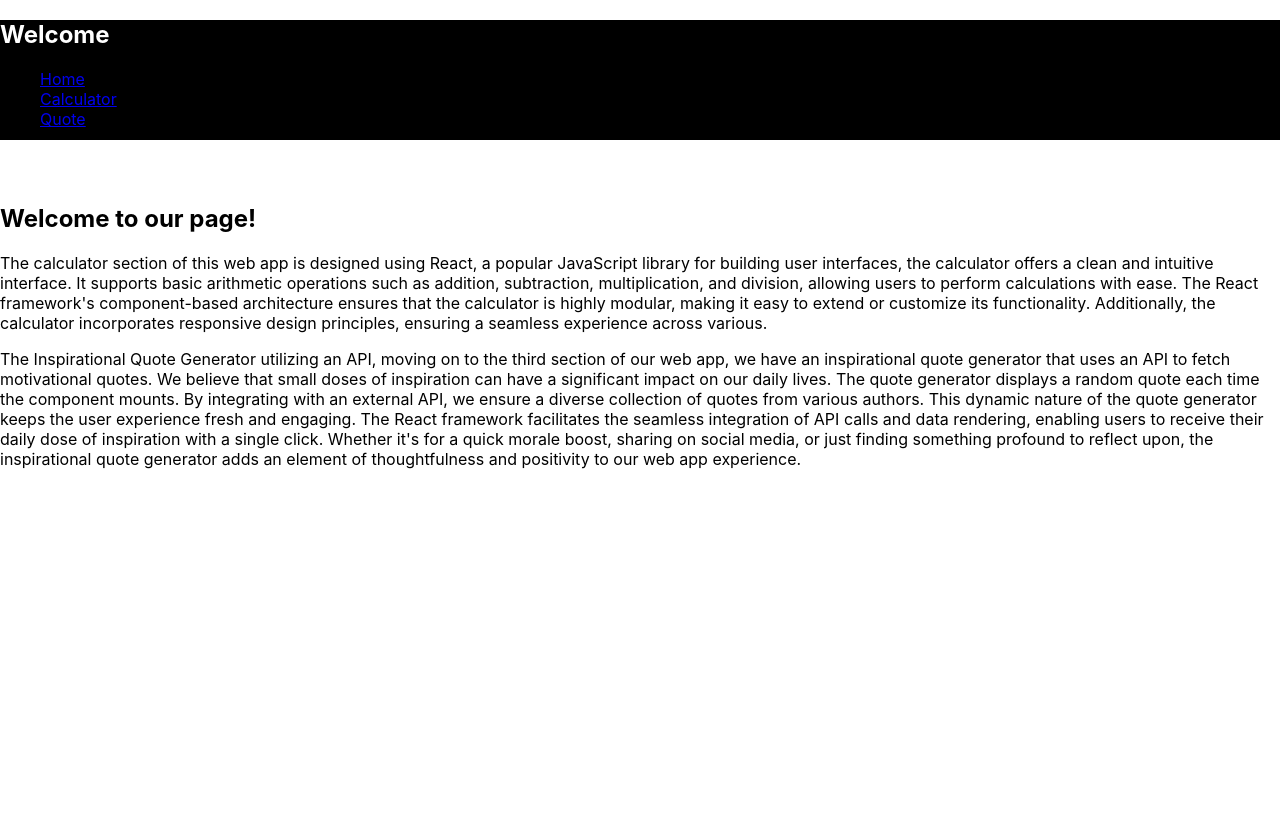
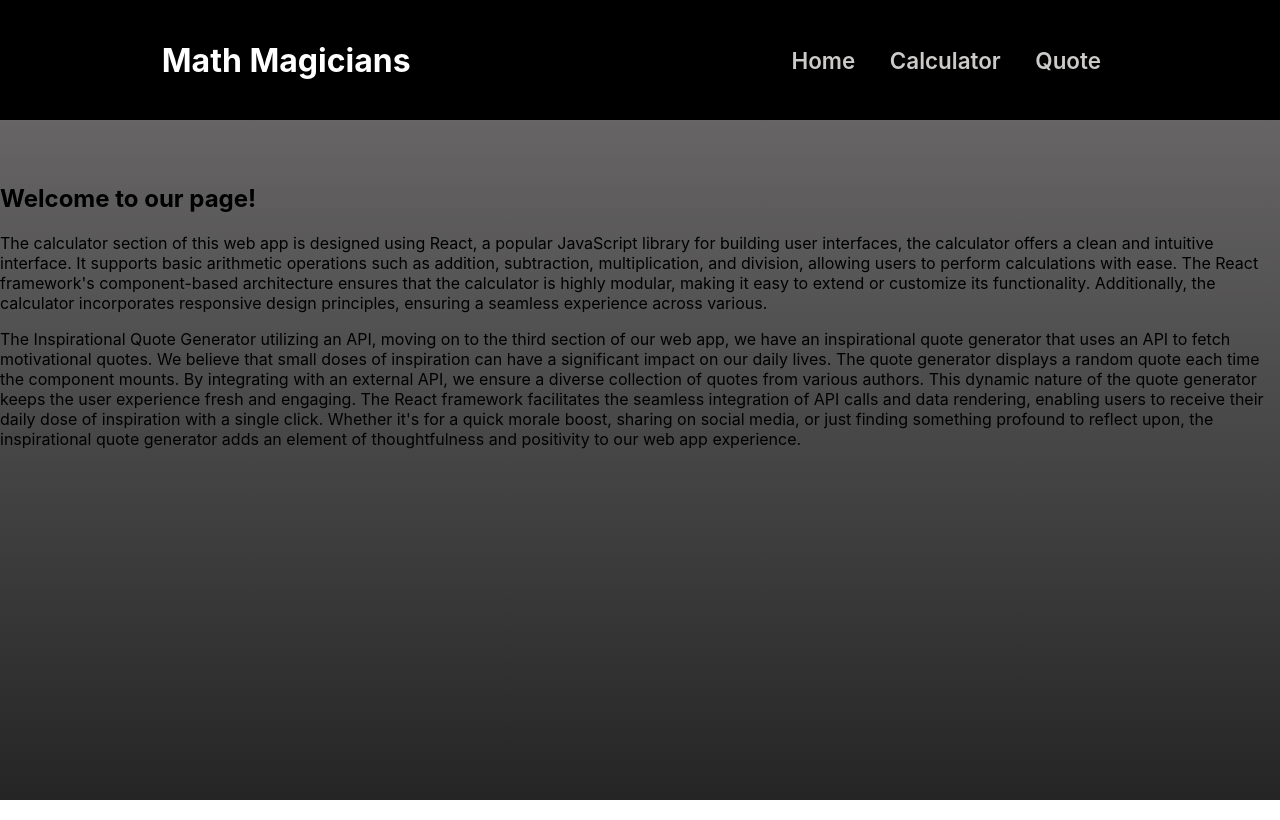
Before and after one commit to PabloEGonz/Math-Magicians, a React (Create React App) app: page / in a window 1280 px wide. Built offline with nearby package versions, Linux system fonts and the light colour scheme.

Commit message:
Apply class for links

```diff
--- a/src/App.js
+++ b/src/App.js
@@ -6,13 +6,13 @@ import Quote from './components/quote';
 
 function App() {
   return (
-    <>
-      <nav>
-        <h1>Welcome</h1>
-        <ul>
-          <li><Link to="/">Home</Link></li>
-          <li><Link to="/calculator">Calculator</Link></li>
-          <li><Link to="/quote">Quote</Link></li>
+    <div className="body">
+      <nav className="flex">
+        <h1 className="nav-brand">Math Magicians</h1>
+        <ul className="flex">
+          <li><Link to="/" className="nav-item">Home</Link></li>
+          <li><Link to="/calculator" className="nav-item">Calculator</Link></li>
+          <li><Link to="/quote" className="nav-item">Quote</Link></li>
         </ul>
       </nav>
       <Routes>
@@ -20,7 +20,7 @@ function App() {
         <Route path="/calculator" element={<Calculator />} />
         <Route path="/quote" element={<Quote />} />
       </Routes>
-    </>
+    </div>
   );
 }
 
```
